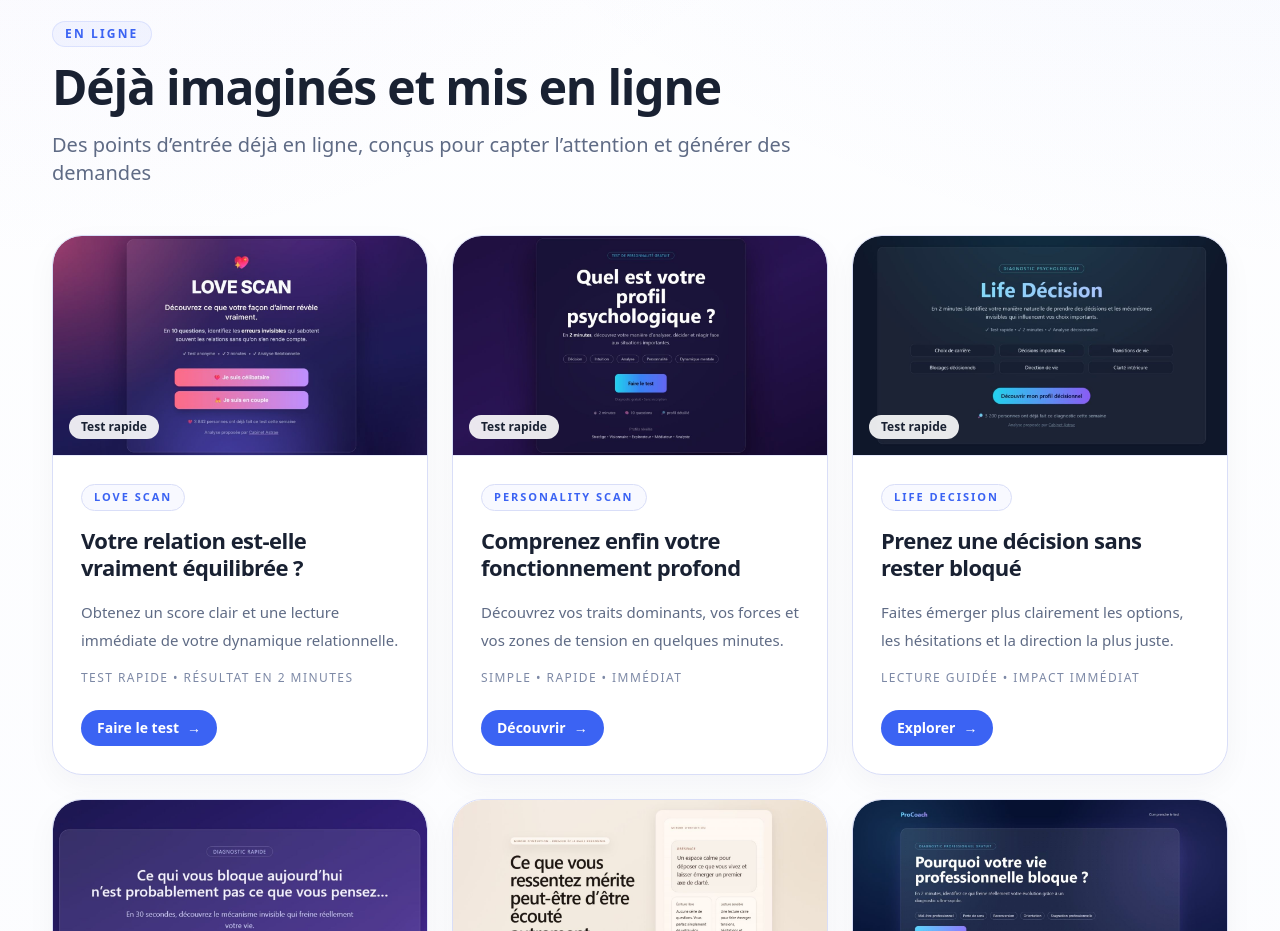
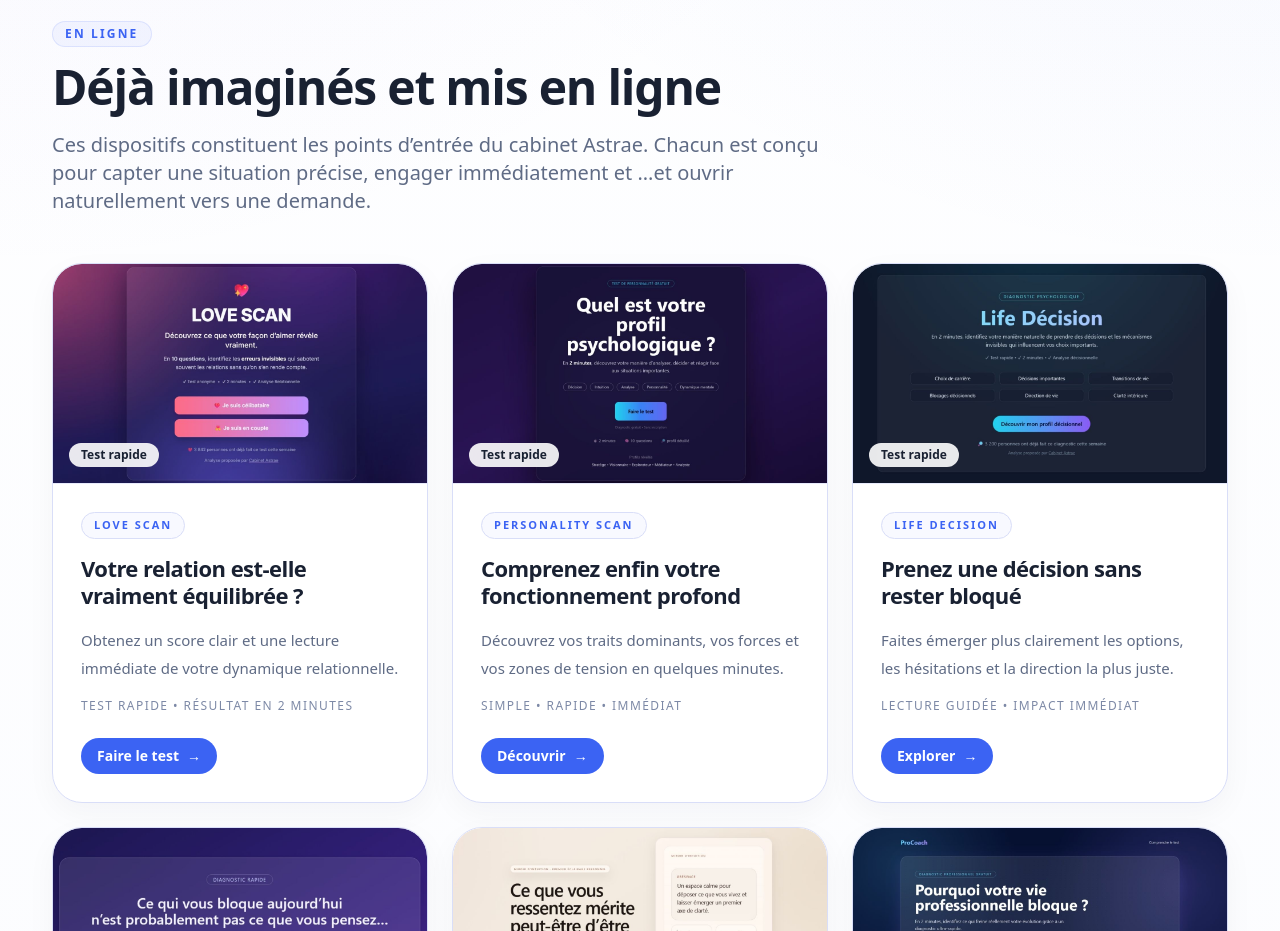
Before and after one commit to arnaudcrestey/portail-site-vitrine, a Next.js app: page /concepts in a window 1280 px wide. Shown: the part 860-1791 px from the top of the page. Built offline with nearby package versions, Linux system fonts and the light colour scheme.

Commit message:
Update page.tsx

```diff
--- a/app/concepts/page.tsx
+++ b/app/concepts/page.tsx
@@ -25,7 +25,7 @@ export default function ConceptsPage() {
     <SectionHeading
       eyebrow="En ligne"
       title="Déjà imaginés et mis en ligne"
-            description="Des points d’entrée déjà en ligne, conçus pour capter l’attention et générer des demandes"
+      description="Ces dispositifs constituent les points d’entrée du cabinet Astrae. Chacun est conçu pour capter une situation précise, engager immédiatement et ...et ouvrir naturellement vers une demande."
     />
     <div className="mt-12 grid gap-6 md:grid-cols-2 xl:grid-cols-3">
       {conceptProjects.map((project) => (
```
Lines whose indentation alone changed are shown as unchanged.
